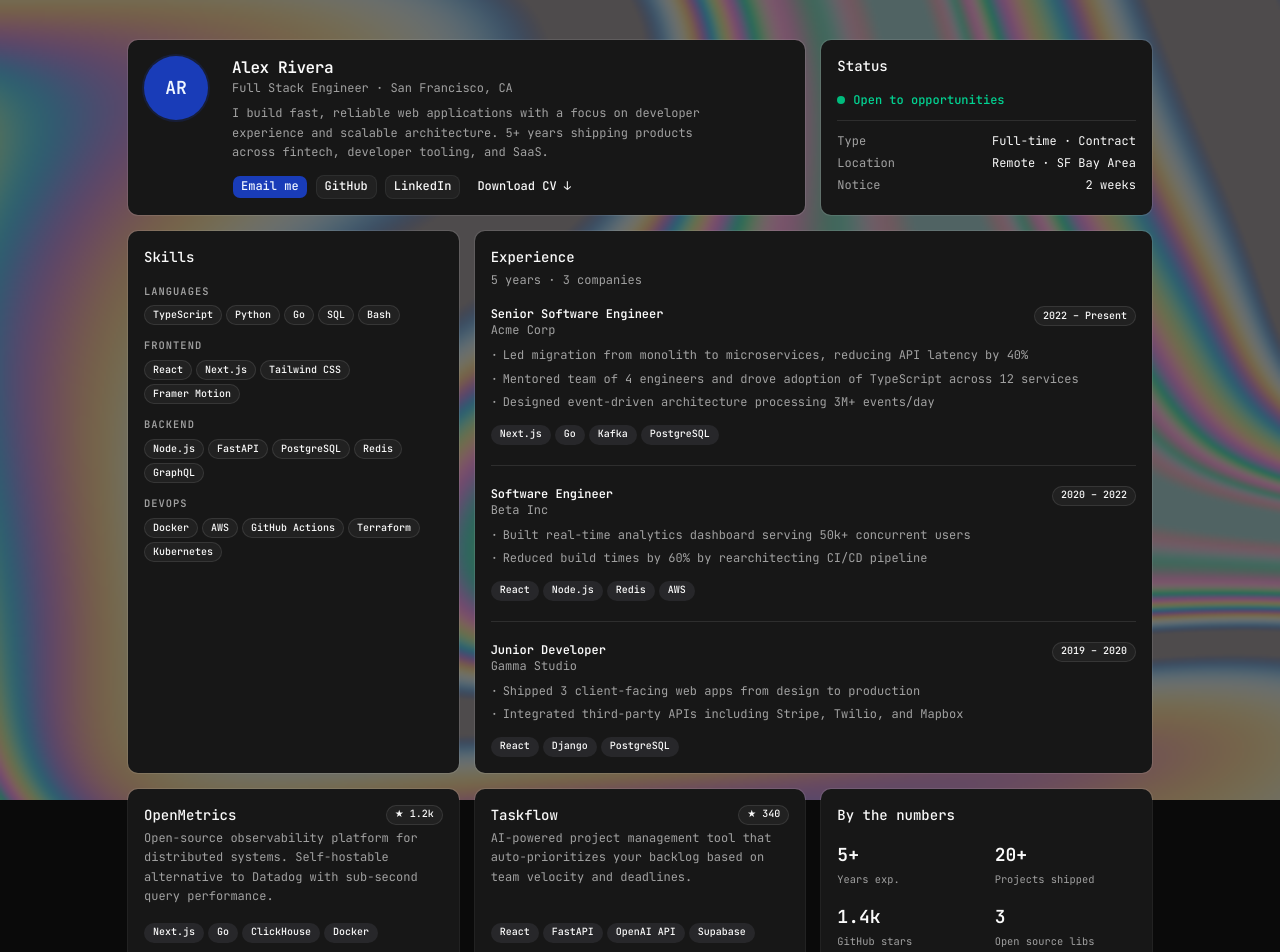
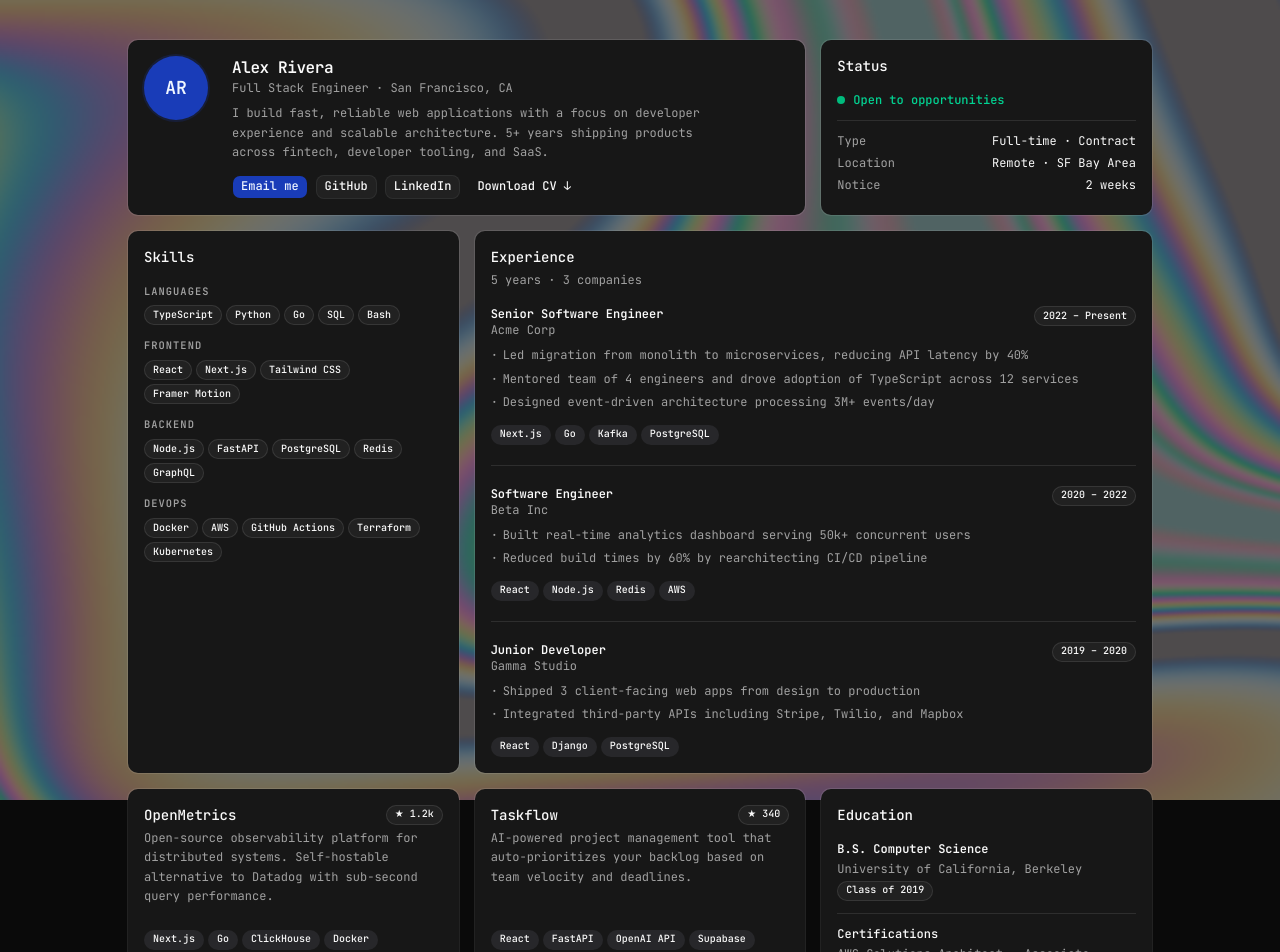
Before and after one commit to mercerius/portfolio-app, a Next.js app: page / in a window 1280 px wide. Shown: the top 952 px of the page. Built offline with nearby package versions, Linux system fonts and the light colour scheme.

Commit message:
refactor: remove statistics card

```diff
--- a/app/page.tsx
+++ b/app/page.tsx
@@ -287,32 +287,6 @@ export default function Home() {
               </Card>
             ))}
 
-            {/* ── Stats ────────────────────────────── col-span-1 */}
-            <Card>
-              <CardHeader>
-                <CardTitle>By the numbers</CardTitle>
-              </CardHeader>
-              <CardContent>
-                <dl className="grid grid-cols-2 gap-4">
-                  {[
-                    { value: "5+", label: "Years exp." },
-                    { value: "20+", label: "Projects shipped" },
-                    { value: "1.4k", label: "GitHub stars" },
-                    { value: "3", label: "Open source libs" },
-                  ].map(({ value, label }) => (
-                    <div key={label} className="flex flex-col gap-0.5">
-                      <span className="text-lg font-semibold tabular-nums text-foreground">
-                        {value}
-                      </span>
-                      <span className="text-[0.65rem] text-muted-foreground">
-                        {label}
-                      </span>
-                    </div>
-                  ))}
-                </dl>
-              </CardContent>
-            </Card>
-
             {/* ── Education ────────────────────────── col-span-1 */}
             <Card>
               <CardHeader>
```
